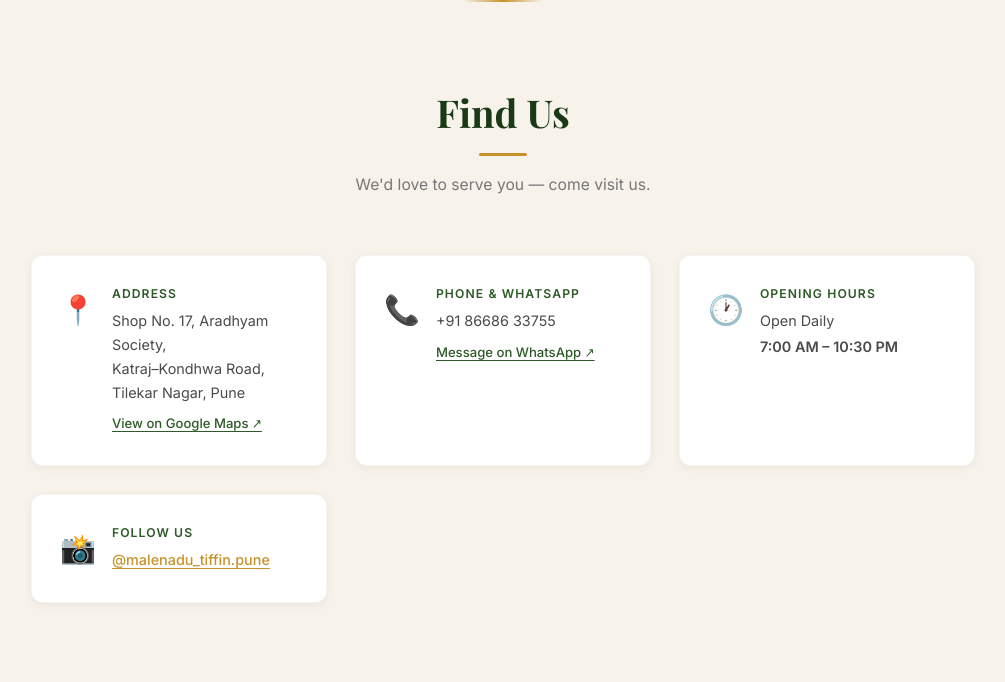
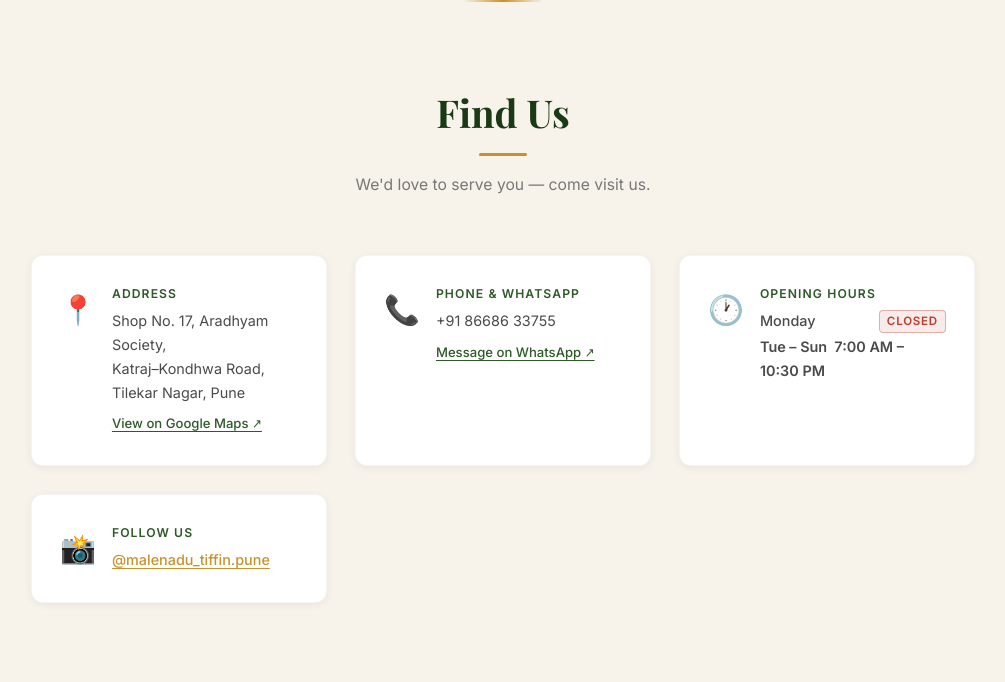
Before and after one commit to Socialworker67/Malenadu, a Flask app: page / in a window 1280 px wide. Shown: the part 2119-2801 px from the top of the page, without its empty margins (137-1142 px from the left). Run offline with Flask 3, Linux system fonts and the light colour scheme; some web fonts are replaced.

Commit message:
Update Monday closing hours

```diff
--- a/static/css/style.css
+++ b/static/css/style.css
@@ -861,6 +861,28 @@ body.page-loaded .delay-7 { animation-delay: 0.82s; }
     margin-top: 2px;
 }
 
+/* Monday CLOSED row */
+.hours-closed-day {
+    display: flex;
+    justify-content: space-between;
+    align-items: center;
+    gap: 8px;
+    color: var(--color-text-mid);
+    font-weight: 500;
+}
+
+.closed-label {
+    font-size: 0.72rem;
+    font-weight: 700;
+    letter-spacing: 0.07em;
+    color: #c0392b;
+    background-color: rgba(192, 57, 43, 0.10);
+    border: 1px solid rgba(192, 57, 43, 0.35);
+    border-radius: 4px;
+    padding: 1px 7px;
+    text-transform: uppercase;
+}
+
 .insta-link {
     color: var(--color-gold);
     font-weight: 500;
--- a/templates/index.html
+++ b/templates/index.html
@@ -212,8 +212,8 @@
                     <span class="contact-icon" aria-hidden="true">🕐</span>
                     <div class="contact-details">
                         <strong>Opening Hours</strong>
-                        <p>Open Daily</p>
-                        <p class="contact-hours">7:00 AM – 10:30 PM</p>
+                        <p class="contact-hours hours-closed-day"><span>Monday</span><span class="closed-label">CLOSED</span></p>
+                        <p class="contact-hours">Tue – Sun &nbsp;7:00 AM – 10:30 PM</p>
                     </div>
                 </div>
 
```
